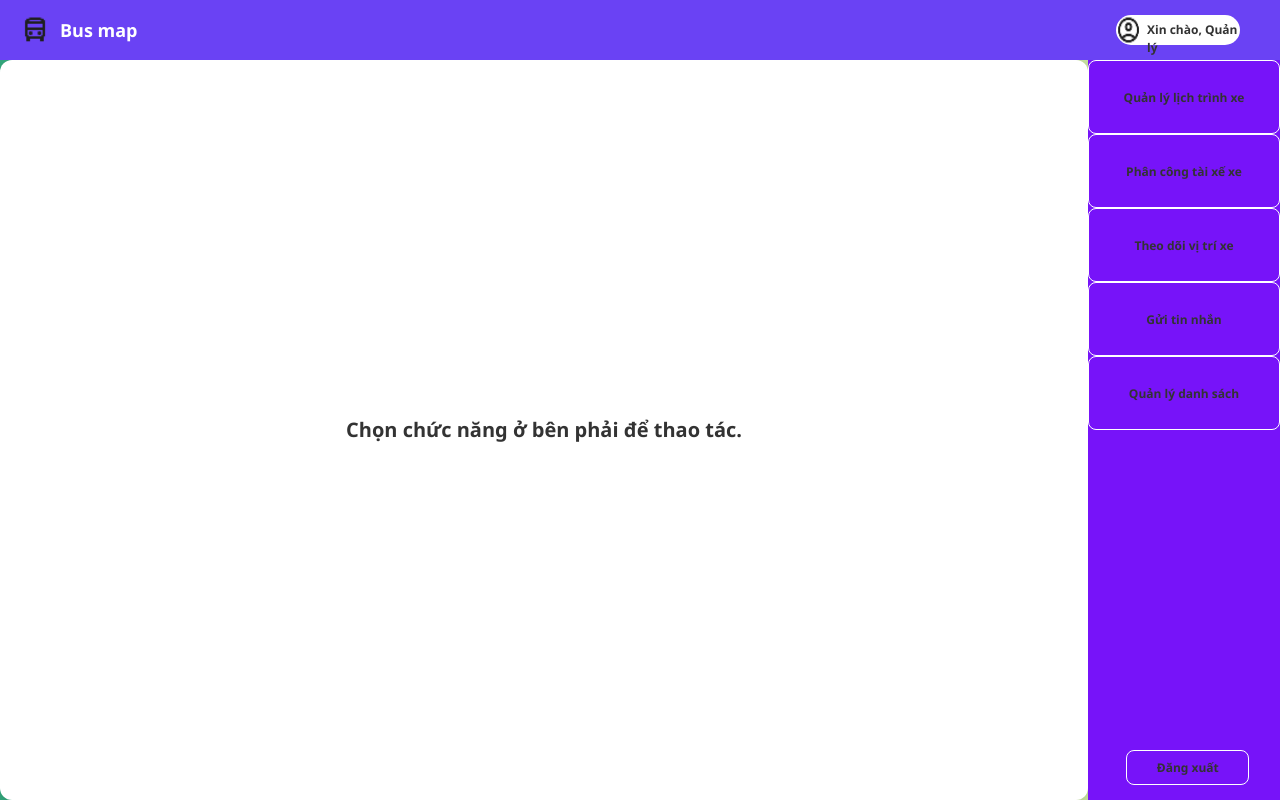
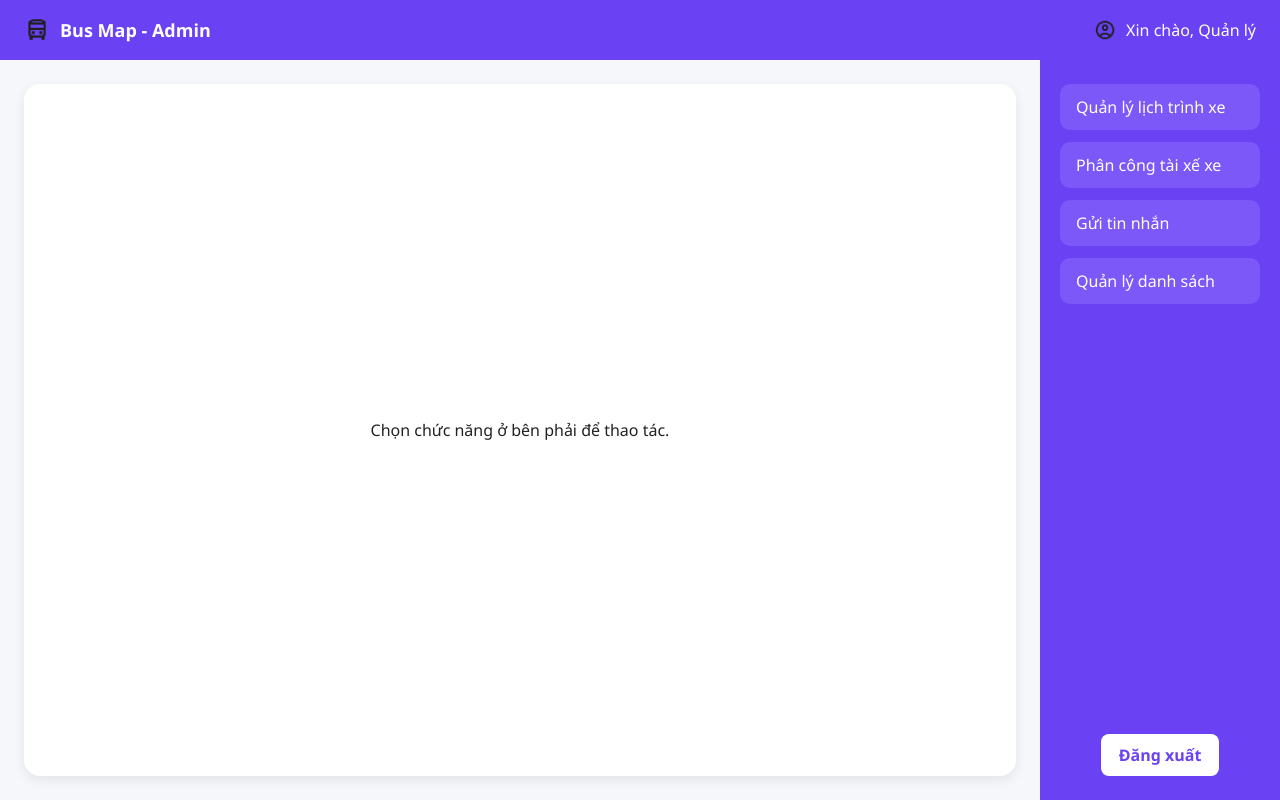
Before and after one commit to minhmhit/CNPM, a React (Vite) app in the folder Frontend/: page /admin in a window 1280 px wide. Built offline with nearby package versions, Linux system fonts and the light colour scheme.

Commit message:
Refactor: Cập nhật giao diện Admin cho đồng bộ với giao diện Parent

```diff
--- a/Frontend/src/Admin.css
+++ b/Frontend/src/Admin.css
@@ -1,86 +1,23 @@
-.account-info{
-    width: 10%;
-    height: 50%;
-    background-color: white;
-    border-radius: 20px;
-    margin-right: 20px;
-    display: flex;
+/* ===========================
+   Admin Layout Overrides
+=========================== */
+
+/* Sử dụng lại layout từ Parents.css nhưng có một vài tùy chỉnh */
+.admin-dashboard .view-area {
+  background: #f5f7fb; /* Nền xám nhạt cho khu vực chính */
+  padding: 24px;
 }
-.account-info span{
-    font-size: 12px;
-    font-weight: bold;
-    color: #333;
-    margin-top: 5%;
-    margin-left: 5%;
-}
-.account-info img{
-    width: 20%;
-    padding-right: 0%;
-}
-.display-info {
-  width: 85%;
-  min-height: calc(100vh - 60px);
-  background-color: white;
+
+.admin-content-wrapper {
+  width: 100%;
+  height: 100%;
+  background: #fff;
+  border-radius: 16px;
+  box-shadow: 0 4px 12px rgba(0,0,0,0.08);
   display: flex;
+  flex-direction: column;
   justify-content: center;
   align-items: center;
-  font-size: 20px;
-  font-weight: bold;
-  color: #333;
-  border-radius: 12px;
-  box-shadow: 0 4px 12px rgba(0,0,0,0.1);
-  box-sizing: border-box;
-}
-
-.side-panel{
-    width: 15%;
-    height: 100%;
-    background-color: rgb(119, 19, 249);
-    justify-content: center;
-    align-items: center;
-    position: relative;
-
-}
-.side-panel button{
-    width: 100%;
-    height: 10%;
-    background-color: rgb(119, 19, 249);
-    font-size: 12px;
-    font-weight: bold;
-    color: #333;
-    border: 0.5px solid white;
-    border-radius: none;
-}
-.side-panel button:hover{
-    background-color: rgb(126, 70, 246);
-    color: rgb(119, 19, 249);
-    cursor: pointer;
-    color : white;
-}
-.logout-button{
-    width: 80%;
-    height:48%;
-    background-color: rgb(119, 19, 249);
-    position: absolute;
-    margin-left: 20%;
-}
-.logout-button button{
-    width: 80%;
-    height: 10%;
-    background-color: rgb(119, 19, 249);
-    font-size: 12px;
-    font-weight: bold;
-    color: #333;
-    border: 0.5px solid white;
-    border-radius: none;
-    position: absolute;
-    bottom: 0;
-}
-.logout-button button:hover{
-    background-color: rgb(233, 26, 26);
-    color: rgb(119, 19, 249);
-    cursor: pointer;
-    color : white;
 }
 /* Send Messgae*/
 .send-message-container {
@@ -88,10 +25,8 @@
   flex-direction: column;
   justify-content: center;
   align-items: center;
-  background: #fff;
-  border-radius: 16px;
   padding: 24px;
-  width: 100%;
+  width: 90%;
   height: 100%;
   animation: fadeIn 0.3s ease;
 }
@@ -116,7 +51,7 @@
 .send-message-form {
   display: flex;
   flex-direction: column;
-  width: 100%;
+  width: 80%;
   gap: 12px;
 }
 
@@ -161,7 +96,7 @@
   padding: 10px 20px;
   border-radius: 8px;
   cursor: pointer;
-  font-weight: 500;
+  font-weight: 600;
   transition: 0.2s;
   margin-left: 85%;
 }
@@ -172,10 +107,8 @@
 /* QL Dnah sách*/
 .manage-list-container {
   width: 100%;
-  background: white;
-  padding: 10px;
-  border-radius: 16px;
-  display: flex;
+  height: 100%;
+  padding: 24px;
   flex-direction: column;
   align-items: center;
   animation: fadeIn 0.3s ease;
@@ -186,6 +119,7 @@
   font-size: 24px;
   font-weight: 600;
   margin-bottom: 20px;
+  width: 100%;
 }
 
 .category-select select {
@@ -194,6 +128,13 @@
   border-radius: 8px;
   font-size: 15px;
   margin-bottom: 10px;
+}
+
+.manage-list-controls {
+  display: flex;
+  justify-content: space-between;
+  align-items: center;
+  width: 95%;
 }
 
 .add-form {
@@ -226,7 +167,7 @@
 
 /* Bảng*/
 .list-table {
-  width: 100%;
+  width: 95%;
   border-collapse: collapse;
   margin-top: 15px;
   text-align: center;
@@ -269,18 +210,18 @@
 }
 
 .cancel-btn {
-  background-color: #6b7280;
-  color: white;
+  background-color: #ccc;
+  color: #333;
   border: none;
   border-radius: 8px;
-  padding: 8px 16px;
+  padding: 10px 20px;
   font-size: 15px;
   cursor: pointer;
   transition: 0.2s;
 }
 
 .cancel-btn:hover {
-  background-color: #4b5563;
+  background-color: #bbb;
 }
 
 /* Animation */
@@ -355,3 +296,19 @@
     opacity: 1;
   }
 }
+
+/* Pagination */
+.pagination {
+  margin-top: 20px;
+  display: flex;
+  align-items: center;
+  gap: 10px;
+}
+
+.pagination button {
+  padding: 6px 12px;
+}
+
+.pagination span {
+  font-weight: 600;
+}
--- a/Frontend/src/Admin.jsx
+++ b/Frontend/src/Admin.jsx
@@ -45,8 +45,8 @@ export default function Admin() {
 
   const handleLogout = () => {
     if (window.confirm("Bạn có chắc chắn muốn đăng xuất không?")) {
+      localStorage.removeItem("admin");
       navigate("/");
-      localStorage.clear();
     }
   };
 
@@ -74,42 +74,47 @@ export default function Admin() {
   };
 
   return (
-    <div className="app">
-      <div className="navbar">
-        <div className="navbar-left">
-          <img src={logo} className="bus-icon" alt="Logo" />
-          <span className="navbar-title">Bus map</span>
+    <div className="dashboard-container admin-dashboard">
+      <header className="dashboard-header">
+        <div className="header-left">
+          <img src={logo} alt="logo" className="header-logo" />
+          <span className="header-title">Bus Map - Admin</span>
         </div>
-        <div className="account-info">
-          <img src={accountIcon} alt="Account" />
+        <div className="header-right">
+          <img src={accountIcon} alt="account" className="header-user-icon-img" />
           <span>Xin chào, Quản lý</span>
         </div>
-      </div>
+      </header>
 
-      <div className="center-box">
-        <div className="display-info">{renderContent()}</div>
+      <div className="dashboard-content">
+        <main className="view-area">
+          <div className="admin-content-wrapper">{renderContent()}</div>
+        </main>
 
-        <div className="side-panel">
-          <button className="side-button" onClick={() => setActivePanel("schedule")}>
+        <aside className="dashboard-sidebar">
+          <button className={`sidebar-btn ${activePanel === "schedule" ? "active" : ""}`} onClick={() => setActivePanel("schedule")}>
             Quản lý lịch trình xe
           </button>
-          <button className="side-button" onClick={() => setActivePanel("assignDriver")}>
+          <button className={`sidebar-btn ${activePanel === "assignDriver" ? "active" : ""}`} onClick={() => setActivePanel("assignDriver")}>
             Phân công tài xế xe
           </button>
-          <button className="side-button" onClick={() => setActivePanel("tracking")}>
+          {/* Nút này chưa có chức năng nên tôi tạm ẩn đi */}
+          {/* <button className={`sidebar-btn ${activePanel === "tracking" ? "active" : ""}`} onClick={() => setActivePanel("tracking")}>
             Theo dõi vị trí xe
-          </button>
-          <button className="side-button" onClick={() => setActivePanel("sendMessage")}>
+          </button> */}
+          <button className={`sidebar-btn ${activePanel === "sendMessage" ? "active" : ""}`} onClick={() => setActivePanel("sendMessage")}>
             Gửi tin nhắn
           </button>
-          <button className="side-button" onClick={() => setActivePanel("manageList")}>
+          <button className={`sidebar-btn ${activePanel === "manageList" ? "active" : ""}`} onClick={() => setActivePanel("manageList")}>
             Quản lý danh sách
           </button>
 
-          <div className="logout-button">
-            <button onClick={handleLogout}>Đăng xuất</button>
+          <div className="sidebar-footer">
+            <button className="sidebar-logout" onClick={handleLogout}>
+              Đăng xuất
+            </button>
           </div>
-        </div>
+        </aside>
       </div>
     </div>
   );
--- a/Frontend/src/App.jsx
+++ b/Frontend/src/App.jsx
@@ -21,9 +21,9 @@ export default function App() {
       <Route
         path="/driver"
         element={
-          <ProtectedRoute roles={["driver"]}>
+          // <ProtectedRoute roles={["driver"]}>
+          // </ProtectedRoute>
             <Driver />
-          </ProtectedRoute>
         }
       />
       <Route
```
